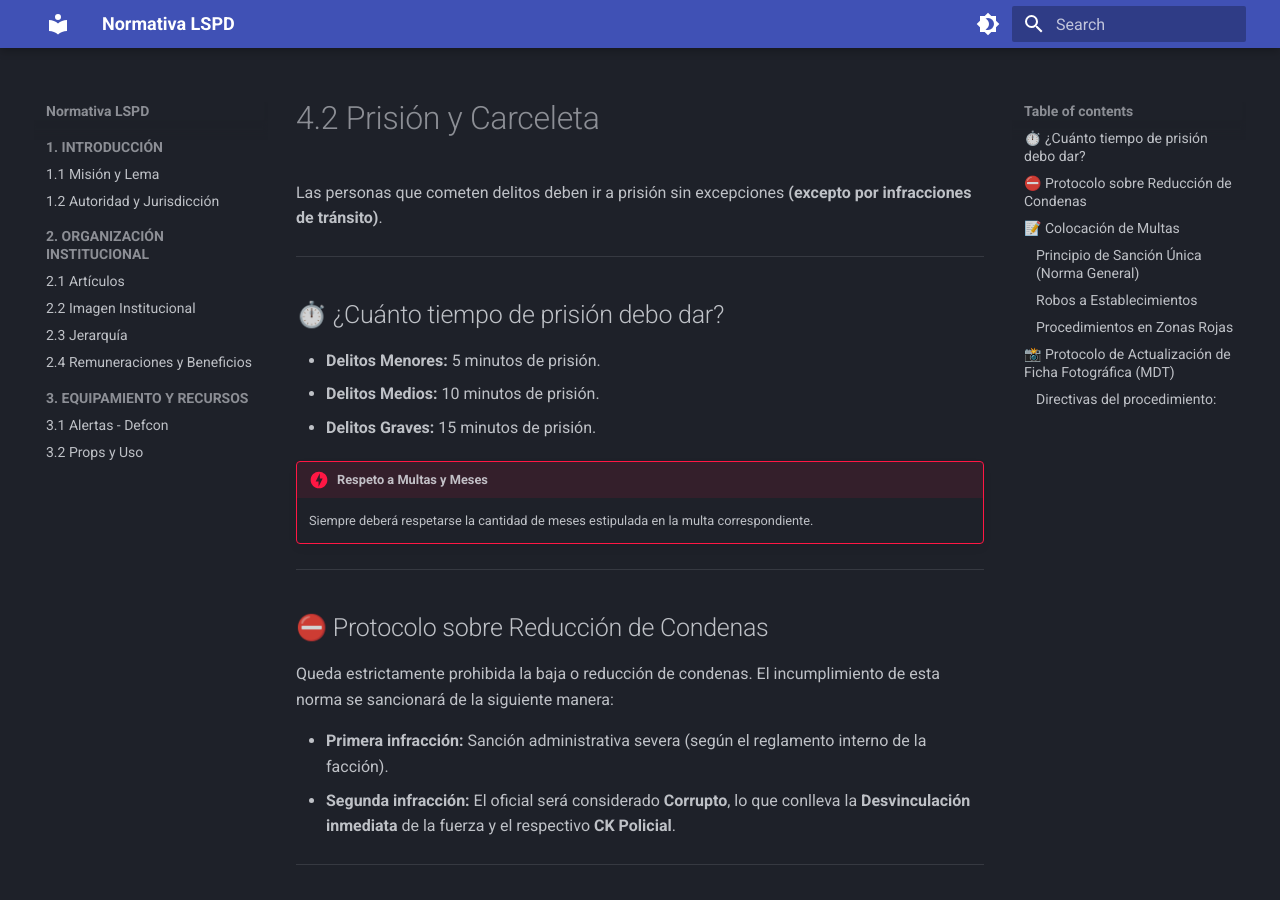
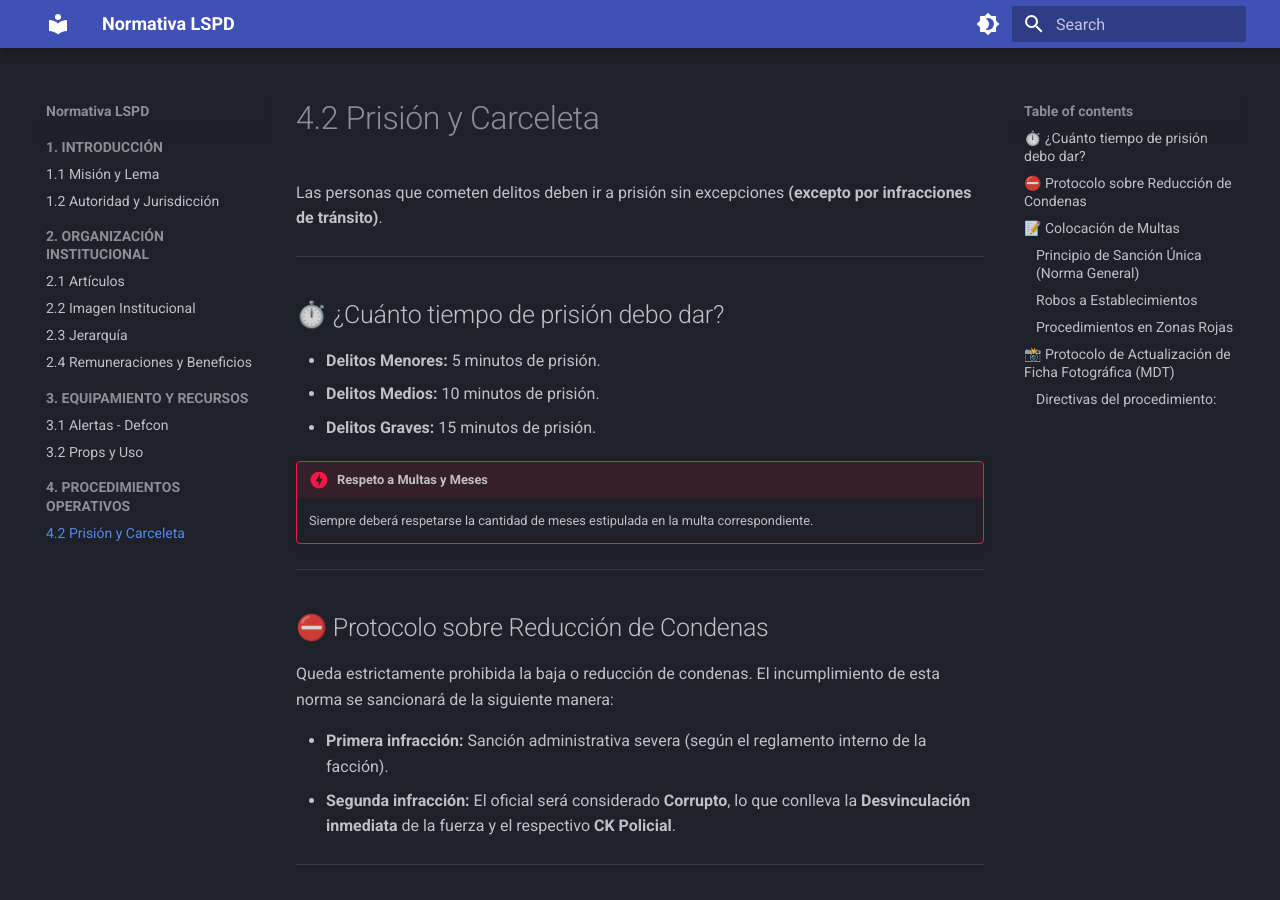
Before and after one commit to normativa-lspd-infinity-rp/Normativa-LSPD, an MkDocs documentation site: the page built from docs/procedimientos/prision.md, in a window 1280 px wide and 900 px high. Built offline with MkDocs 1.6.1 and Material for MkDocs 9.7.7, drawn with Linux system fonts in a browser that asks for light colours.

Commit message:
Update mkdocs.yml

```diff
--- a/mkdocs.yml
+++ b/mkdocs.yml
@@ -44,3 +44,5 @@ nav:
   - 3. EQUIPAMIENTO Y RECURSOS:
       - 3.1 Alertas - Defcon: equipamiento/alertas.md
       - 3.2 Props y Uso: equipamiento/props.md
+  - 4. PROCEDIMIENTOS OPERATIVOS:
+      - 4.2 Prisión y Carceleta: procedimientos/prision.md
```
